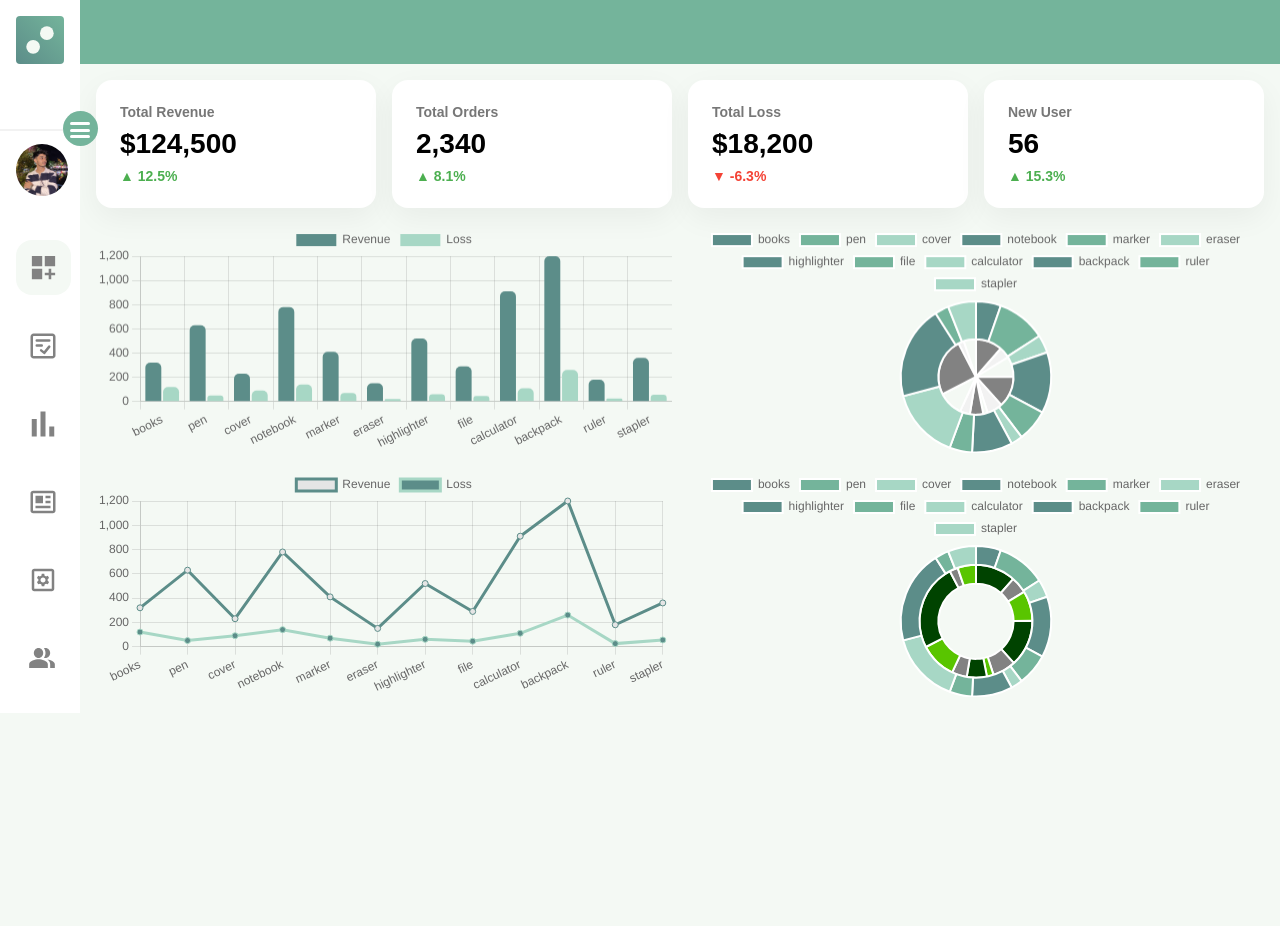
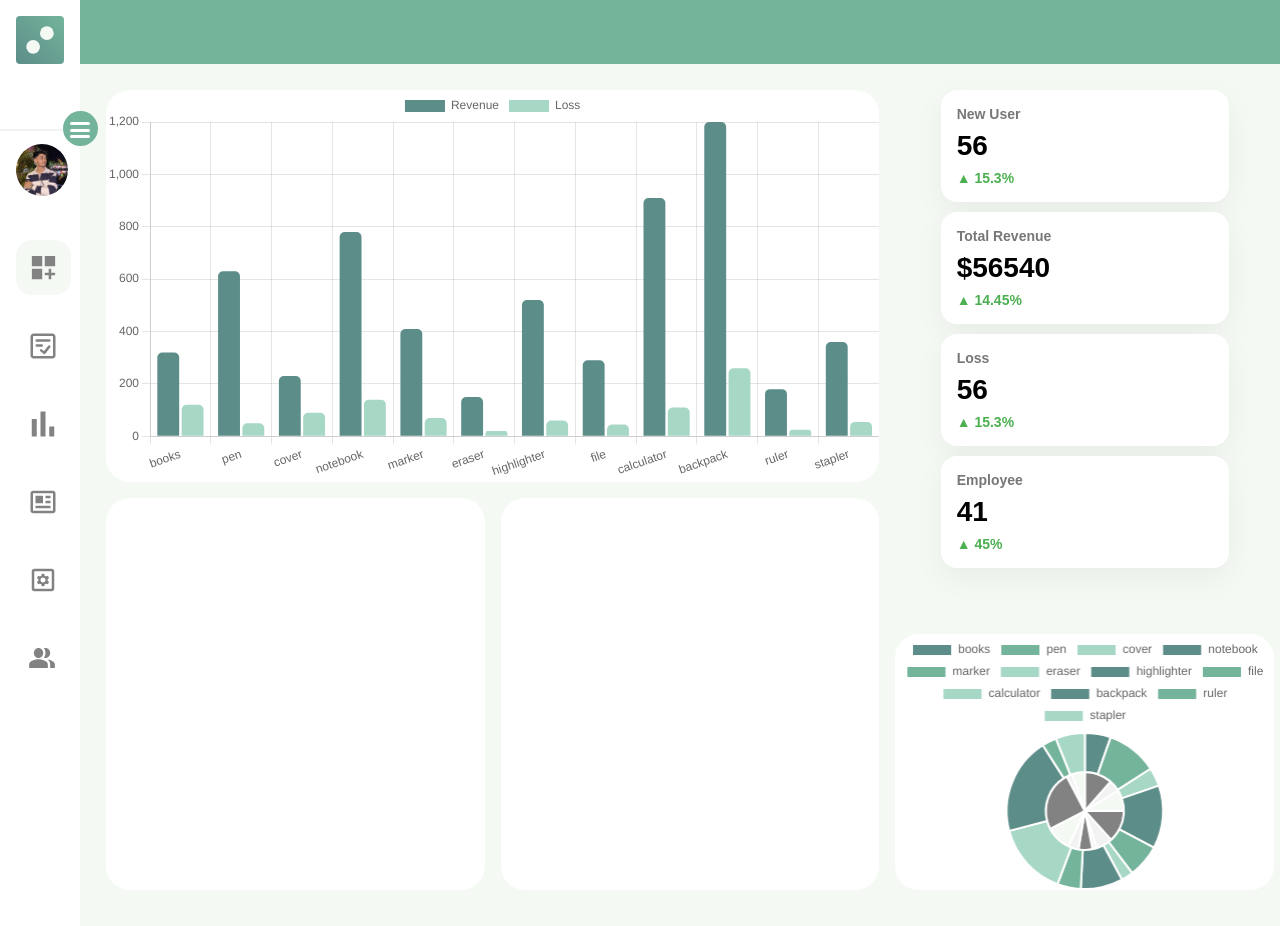
Before and after one commit to Pratim04/Hotel-Management-Dashboard, a React (Vite) app in the folder frontend/: page / in a window 1280 px wide. Shown: the top 926 px of the page. Before the commit the page ends 800 px from the top, so only its background shows below. Built offline with nearby package versions, Linux system fonts and the light colour scheme; a web font is replaced by a local one.

Commit message:
KPI added Bento Grid added

```diff
--- a/frontend/src/Layout/MainLayout.scss
+++ b/frontend/src/Layout/MainLayout.scss
@@ -9,7 +9,7 @@
     "SideBar TopBar"
     "SideBar Content";
 
-    overflow: hidden;
+    // overflow: hidden;
 }
 
 .TopBar { grid-area: TopBar; }
--- a/frontend/src/components/Charts/KPI/StatCard.scss
+++ b/frontend/src/components/Charts/KPI/StatCard.scss
@@ -1,10 +1,11 @@
 .stat-card {
   background: #ffffff;
   border-radius: 16px;
-  padding: 1.5rem;
+  padding: 1rem;
   display: flex;
   justify-content: space-between;
   align-items: center;
+  width: 16rem;
   box-shadow: 0 10px 30px rgba(0,0,0,0.05);
 
   h4 {
--- a/frontend/src/index.css
+++ b/frontend/src/index.css
@@ -16,7 +16,7 @@ body {
 }
 
 body {
-    /* overflow: hidden; */
+
     font-family: "Poppins", sans-serif;
     background-color: #f4f9f4;
     text-transform: capitalize;
--- a/frontend/src/pages/Dashboard.jsx
+++ b/frontend/src/pages/Dashboard.jsx
@@ -7,51 +7,46 @@ import StatCard from '../components/Charts/KPI/StatCard';
 import DoughnutChart from '../components/Charts/Doughnutchart';
 function Dashboard() {
     return (
-        <div className='main'>
-            <div className='TR'>
+        <div className="wrapper">
+            <div className="gridLayout">
+                <div className="box box1">
+                    <Barchart />
+                </div>
+                <div className="box box2">
+                    <div className="wrap">
                     <StatCard
-                    title="Total Revenue"
-                    value="$124,500"
-                    percentage={12.5}
-                    isPositive={true}
-                />
-            </div>
-            <div className='TU'>
-                <StatCard
-                    title="Total Orders"
-                    value="2,340"
-                    percentage={8.1}
-                    isPositive={true}
-                />
-            </div>
-            <div className='TL'>
-                <StatCard
-
-                    title="Total Loss"
-                    value="$18,200"
-                    percentage={-6.3}
-                    isPositive={false}
-                />
-            </div>
-            <div className="TN">
-                <StatCard
+                        className="TC"
                         title="New User"
                         value="56"
                         percentage={15.3}
                         isPositive={true}
                         />
+                    <StatCard
+                        className="TR"
+                        title="Total Revenue"
+                        value="$56540"
+                        percentage={14.45}
+                        isPositive={true}
+                        />
+                    <StatCard
+                        className="TL"
+                        title="Loss"
+                        value="56"
+                        percentage={15.3}
+                        isPositive={true}
+                        />
+                    <StatCard
+                        className="TE"
+                        title="Employee"
+                        value="41"
+                        percentage={45}
+                        isPositive={true}
+                    />
                     </div>
-            <div className="barchart">
-                <Barchart />
                 </div>
-            <div className="linechart">
-                <Linechart />
-            </div>
-            <div className="piechart">
-                <Piechart />
-            </div>
-            <div className="doughnutchart">
-                <DoughnutChart />
+                <div className="box box3"></div>
+                <div className="box box4"></div>
+                <div className="box box5"><Piechart /></div>
             </div>
         </div>
     );
--- a/frontend/src/pages/Dashboard.scss
+++ b/frontend/src/pages/Dashboard.scss
@@ -1,26 +1,62 @@
 @use '../styles/variables' as *;
-.main {
+.wrapper {
+  height: 100vh;
+  width: 100%;
+  padding: 10PX;
+  display: flex;
+  align-items: center;
+  justify-content: center;
+  border-radius: 0.75rem;
   background-color: $veryLightGreen;
+}
+
+.gridLayout {
   height: 100%;
   width: 100%;
-
   display: grid;
-  grid-template-columns: repeat(4, 1fr);
-  grid-template-rows: auto 1fr 1fr;
-
-  grid-template-areas:
-    "TR TU TL TN"
-    "barchart barchart piechart piechart"
-    "linechart linechart doughnutchart doughnutchart";
+  grid-template-columns: repeat(3, 1fr);
+  grid-template-rows: repeat(6, 1fr);
   gap: 1rem;
 }
 
-.TR { grid-area: TR; }
-.TU { grid-area: TU; }
-.TL { grid-area: TL; }
-.TN { grid-area: TN; }
+.box {
+  background-color: $veryLightGreen;
+  border-radius: 1.5rem;
+}
 
-.barchart  { grid-area: barchart; }
-.linechart { grid-area: linechart; }
-.piechart { grid-area: piechart;}
-.doughnutchart { grid-area: doughnutchart;}
+.box1 {
+  background-color: #fff;
+  grid-column: span 2;
+  grid-row: span 3;
+}
+
+.box2 {
+  grid-row: span 4;
+  .wrap {
+    display: flex;
+    justify-content: center;
+    align-items: center;
+    flex-direction: column;
+    gap: 10px;
+  }
+}
+
+.box3 {
+  grid-row: span 3;
+  background-color: #fff;
+}
+
+.box4 {
+  grid-row: span 3;
+  background-color: #fff;
+}
+
+.box5 {
+  grid-row: span 2;
+  background-color: #fff;
+}
+// .TR .TL .TC .TE {
+//   height: 90%;
+//   width: 90%;
+//   position: relative;
+// }
```
Lines whose indentation alone changed are shown as unchanged.
